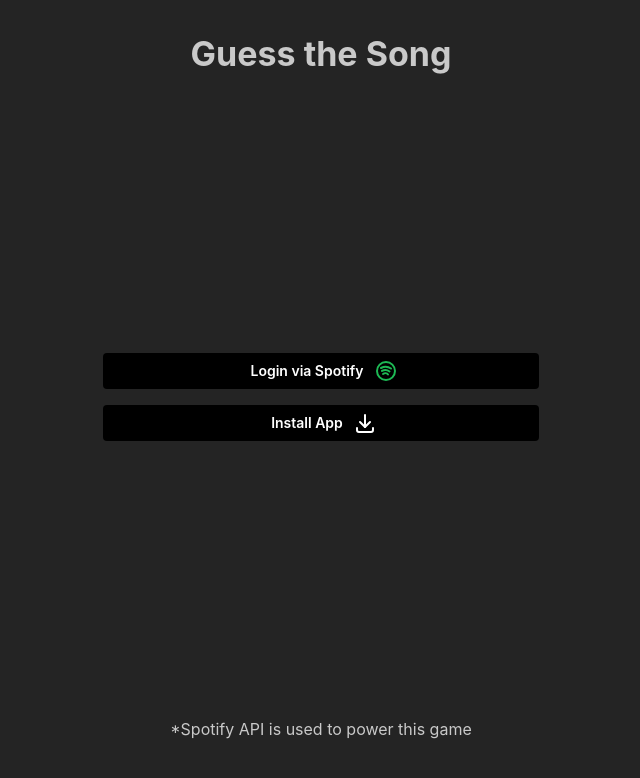
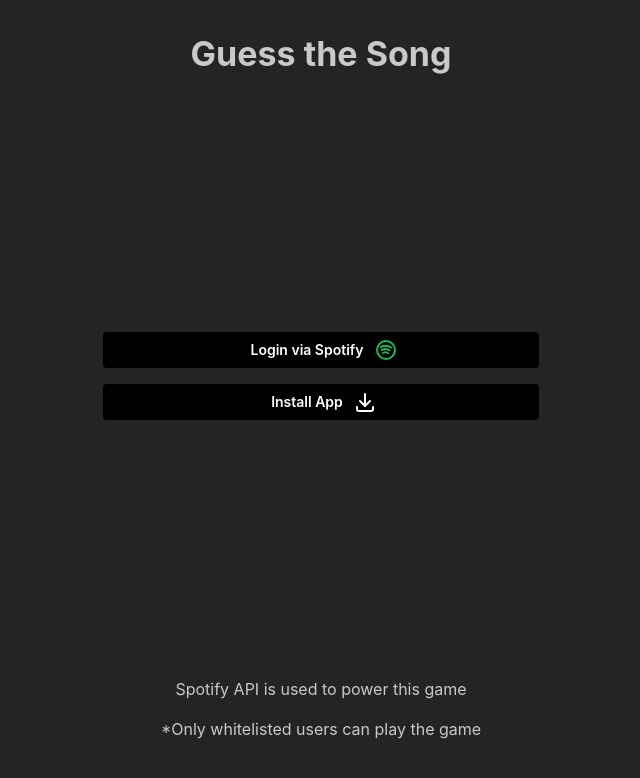
Before and after one commit to kennychu0510/Guess-the-song, a React (Vite) app: page / in a window 1280 px wide. Shown: the top 778 px of the page, without its empty margins (319-959 px from the left). Built offline with nearby package versions, Linux system fonts and the light colour scheme; no server answers.

Commit message:
updated remark

```diff
--- a/src/App.tsx
+++ b/src/App.tsx
@@ -32,7 +32,8 @@
                 </Button>
                 <InstallPWAButton />
               </Stack>
-              <Text mt={'auto'}>*Spotify API is used to power this game</Text>
+              <Text mt={'auto'} >Spotify API is used to power this game</Text>
+              <Text>*Only whitelisted users can play the game</Text>
             </Stack>
           )}
         </Stack>
```
